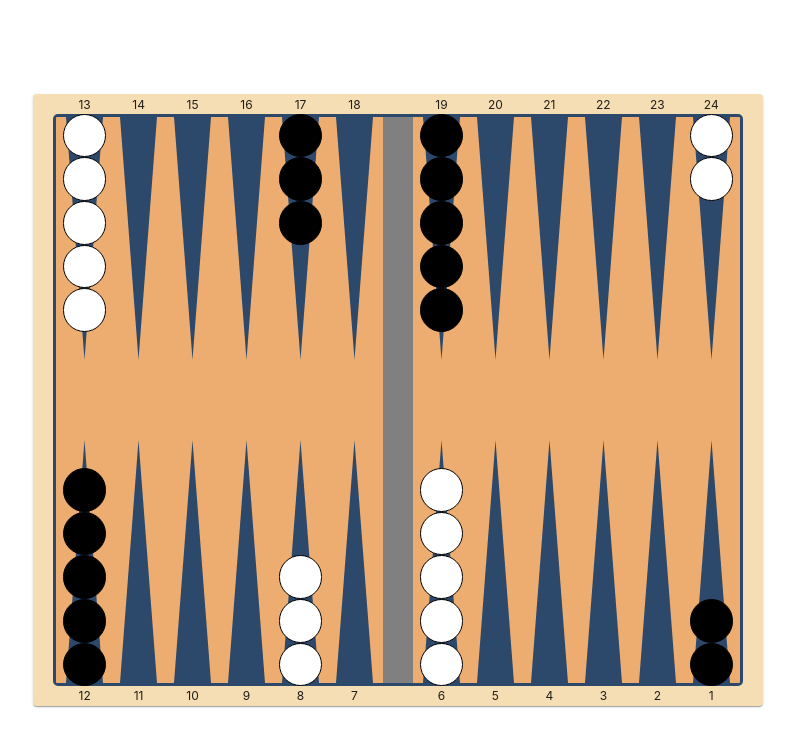
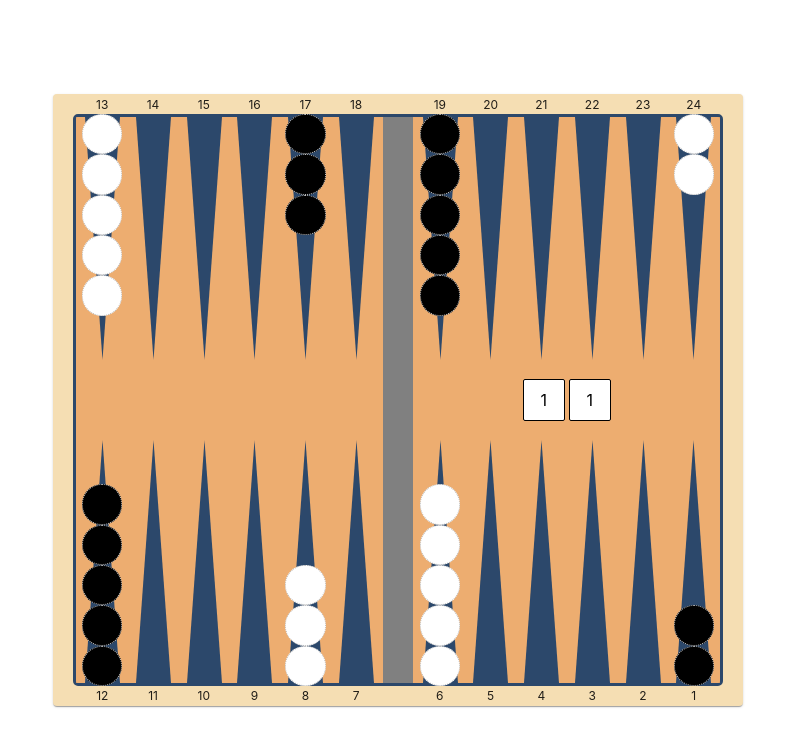
Before and after one commit to nodots/nodots-backgammon-client, a React (Create React App) app: page / in a window 1280 px wide. Shown: the top 746 px of the page, without its empty margins (242-1037 px from the left). Built offline with nearby package versions, Linux system fonts and the light colour scheme.

Commit message:
Initial UX for dice

```diff
--- a/src/Components/Board/Board.scss
+++ b/src/Components/Board/Board.scss
@@ -15,4 +15,14 @@
     background-color: gray;
     width: 5vw;
   }
+
+  .roll-surface {
+    display: flex;
+    flex-direction: row;
+    justify-content: center;
+    align-items: center;
+    min-height: 80px;
+    background-color: rgba(235, 162, 96, 0.8);
+    cursor: pointer;
+  }
 }
--- a/src/Components/Board/Board.tsx
+++ b/src/Components/Board/Board.tsx
@@ -1,5 +1,6 @@
 import { Grid } from '@mui/material'
 import { Game } from '../../Models/Game'
+import Die from '../Die/Die'
 import Quadrant from '../Quadrant/Quadrant'
 
 import './Board.scss'
@@ -19,12 +20,21 @@ const Board = (props: BoardProps) => {
     return <Grid container id='NodotsBgBoard'>
       <Grid item className='col left'>
         {nwQuadrant && <Quadrant location='nw' quadrant={nwQuadrant} />}
+        <Grid item className='roll-surface'>
+          <Die color='black' />
+          <Die color='black' />
+
+        </Grid>
         {swQuadrant && <Quadrant location='sw' quadrant={swQuadrant} />}
       </Grid>
       <Grid item className='rail'>
       </Grid>
       <Grid item className='col right'>
         {neQuadrant && <Quadrant location='ne' quadrant={neQuadrant} />}
+        <Grid item className='roll-surface'>
+          <Die color='white' />
+          <Die color='white' />
+        </Grid>
         {seQuadrant && <Quadrant location='se' quadrant={seQuadrant} />}
       </Grid>
 
--- a/src/Components/Checker/Checker.scss
+++ b/src/Components/Checker/Checker.scss
@@ -1,8 +1,8 @@
 .checker {
-  border: 1px solid black;
+  border: 1px dotted silver;
   border-radius: 50%;
-  width: 3.25vw;
-  height: 3.25vw;
+  width: 3vw;
+  height: 3vw;
   margin-left: auto;
   margin-right: auto;
   cursor: pointer;
--- a/src/Components/Die/Die.scss
+++ b/src/Components/Die/Die.scss
@@ -0,0 +1,22 @@
+.die {
+  display: flex;
+  flex-direction: row;
+  justify-content: center;
+  align-items: center;
+  height: 40px;
+  width: 40px;
+  margin: 0 2px;
+  border-radius: 2px;
+  border: 1px solid black;
+}
+
+.die.white {
+  background-color: white;
+  color: black;
+}
+
+.die.black {
+  display: none;
+  background-color: black;
+  color: white;
+}
--- a/src/Components/Die/Die.tsx
+++ b/src/Components/Die/Die.tsx
@@ -1,11 +1,17 @@
+import { Color } from '../../Models/Backgammon'
 import './Die.scss'
 
 interface DieProps {
-  colorScheme?: string
+  color: Color
+  value?: number
 }
 
 const Die = (props: DieProps) => {
-  return <div>Die</div>
+  let value = 1
+  if (props.value) {
+    value = props.value
+  }
+  return <div className={`die ${props.color.toString()}`}>{value}</div>
 }
 
 export default Die
--- a/src/Components/Point/Point.scss
+++ b/src/Components/Point/Point.scss
@@ -10,7 +10,7 @@
   justify-content: flex-start;
   align-items: center;
   height: 19vw;
-  width: 3.25vw;
+  width: 3vw;
   .checker-container {
     position: relative;
     top: -18px;
@@ -22,7 +22,6 @@
   background-image: url('./point-south.svg');
   display: flex;
   flex-direction: column-reverse;
-  margin-top: 40px;
   .point-position {
     position: relative;
     top: 20px;
@@ -35,7 +34,6 @@
 
 .point.nw,
 .point.ne {
-  margin-bottom: 40px;
   .point-position {
     position: relative;
     top: -20px;
```
